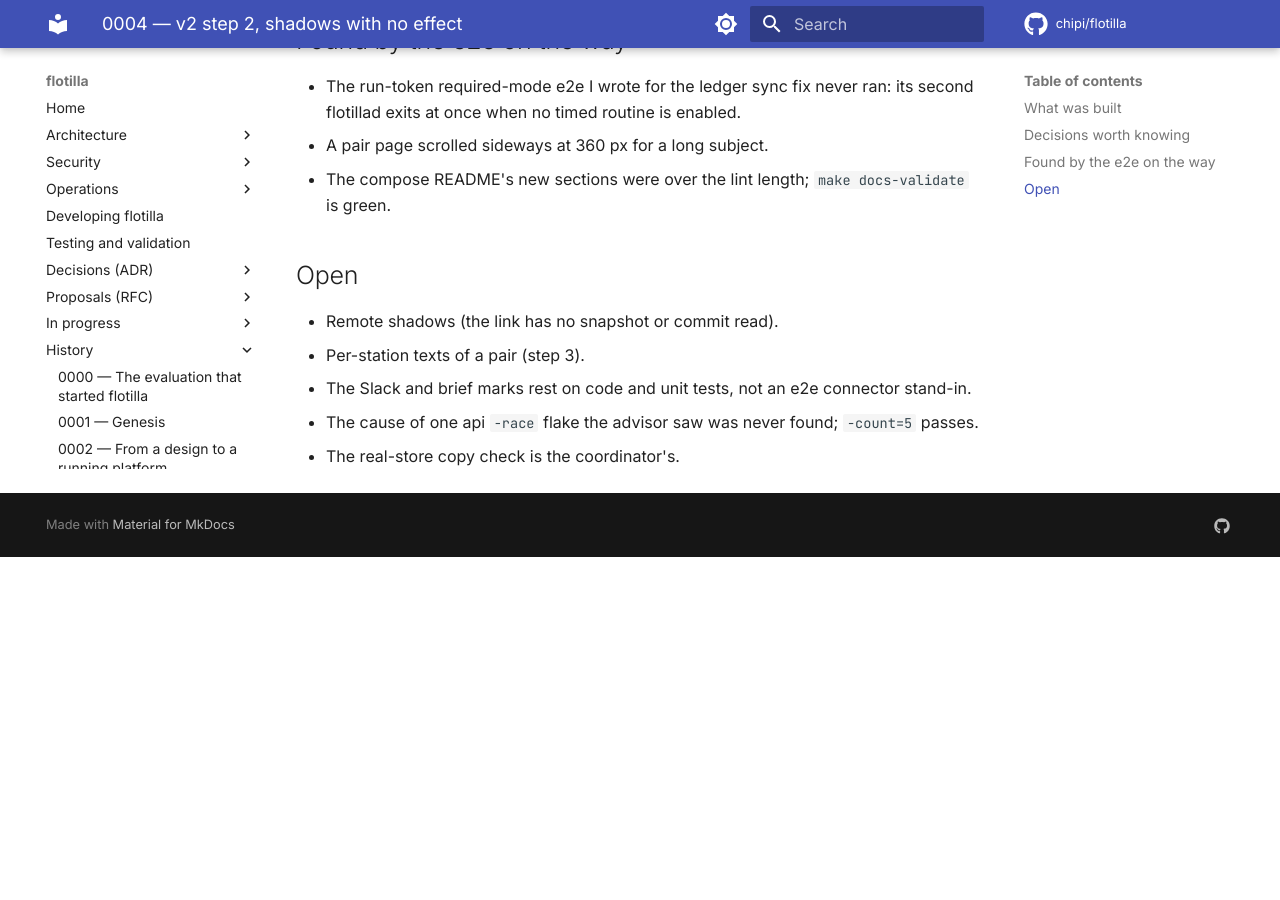
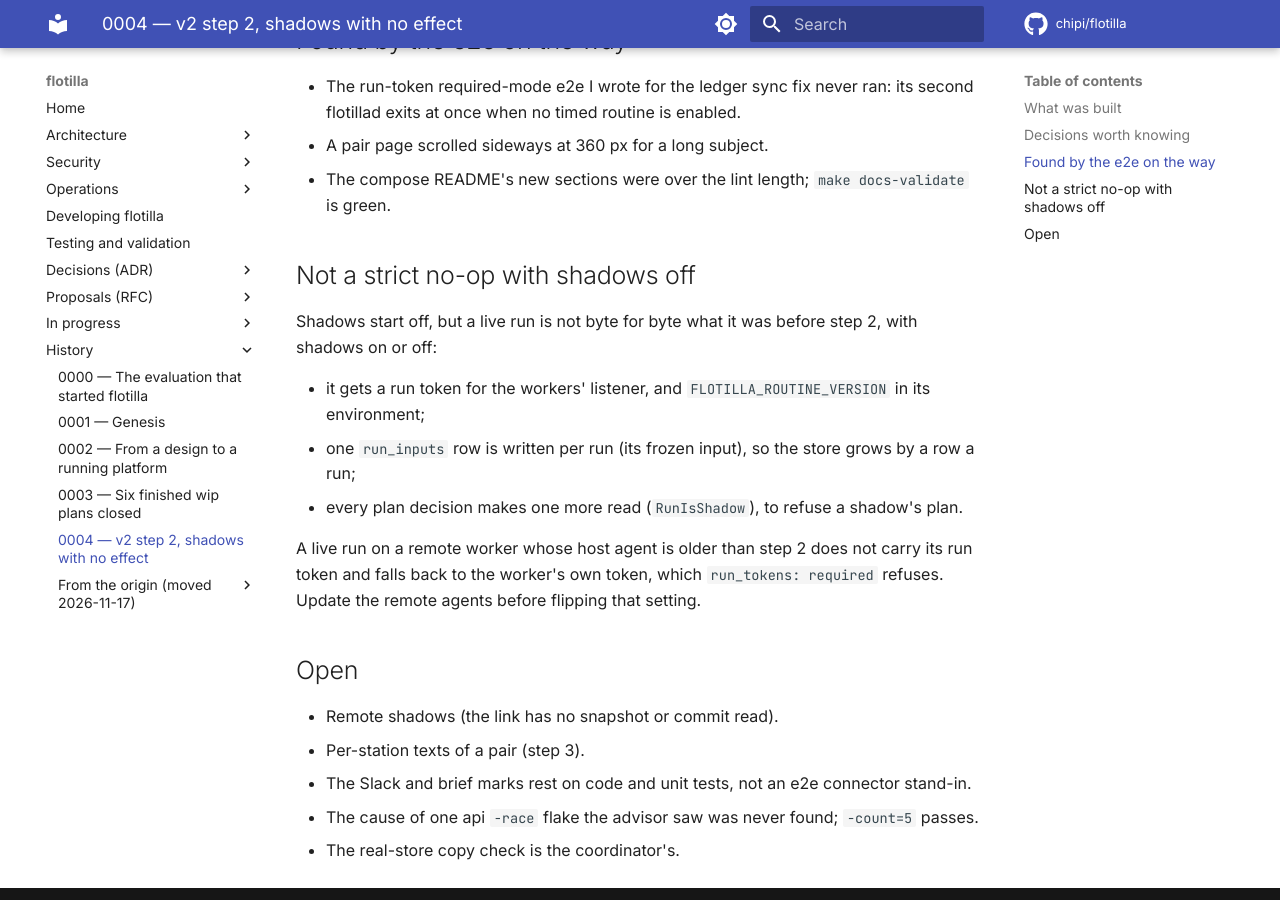
Before and after one commit to chipi/flotilla, an MkDocs documentation site: the page built from docs/history/0004-v2-step-2-shadows.md, in a window 1280 px wide and 900 px high, scrolled down 1671 px. Built offline with MkDocs 1.6.1 and Material for MkDocs 9.7.7, drawn with Linux system fonts in a browser that asks for light colours; comment, search, counter and statistics services are not loaded; before the commit the page ends 2228 px from its top, so only the background shows below that.

Commit message:
docs: step 2 with shadows off is not a strict no-op; remote live runs on an older agent fall back to the worker token (advisor 5, 8)
Co-Authored-By: Claude Sonnet 5.5 <noreply@anthropic.com>
Claude-Session: https://claude.ai/code/session_014cvkLAigNFv18xzZ24LL9i

```diff
--- a/docs/history/0004-v2-step-2-shadows.md
+++ b/docs/history/0004-v2-step-2-shadows.md
@@ -45,6 +45,19 @@ pushed. Design: [v2 design](../wip/v2-design.md) section 4, decided in
 - A pair page scrolled sideways at 360 px for a long subject.
 - The compose README's new sections were over the lint length; `make docs-validate` is green.
 
+## Not a strict no-op with shadows off
+
+Shadows start off, but a live run is not byte for byte what it was before step 2, with shadows on
+or off:
+
+- it gets a run token for the workers' listener, and `FLOTILLA_ROUTINE_VERSION` in its environment;
+- one `run_inputs` row is written per run (its frozen input), so the store grows by a row a run;
+- every plan decision makes one more read (`RunIsShadow`), to refuse a shadow's plan.
+
+A live run on a remote worker whose host agent is older than step 2 does not carry its run token
+and falls back to the worker's own token, which `run_tokens: required` refuses. Update the remote
+agents before flipping that setting.
+
 ## Open
 
 - Remote shadows (the link has no snapshot or commit read).
--- a/docs/wip/v2-design.md
+++ b/docs/wip/v2-design.md
@@ -9,7 +9,11 @@ A new version runs in shadow beside the live one without any effect on the syste
 and goes live on the operator's word; if it turns out wrong, the operator rolls back. Every routine
 moves to this format; a routine that calls no model has versions and no stations.
 
-**Status: the spec is done (2026-11-18); steps 1 and 2 built.** Reviewed in five rounds by an
+**Status: the spec is done (2026-11-18); steps 1 and 2 built.** (Step 2 with shadows off is not a
+strict no-op for a live run: a run token, `FLOTILLA_ROUTINE_VERSION`, one `run_inputs` row per run
+and one `RunIsShadow` read per plan decision; a live run on a remote worker older than step 2 falls
+back to the worker token, which `run_tokens: required` refuses. See
+[history 0004](../history/0004-v2-step-2-shadows.md).) Reviewed in five rounds by an
 advisor and by
 the installation's fleet session; both gave GO on this text, and on section 6 (evaluation), agreed
 with eval-harness. It is [ADR-0020](../adr/ADR-0020-routine-versions-stations-harnesses.md); step 1
--- a/llms.txt
+++ b/llms.txt
@@ -146,6 +146,7 @@ This file is generated by scripts/llms_txt.py from llms.config.json; `make llms-
 - [0001 — Genesis](docs/history/0001-genesis.md): The operator brought an architecture brief for a "local-first SEO intelligence" system built on Hermes Agent, and asked …
 - [0002 — From a design to a running platform (2026-11-08 to 2026-11-17)](docs/history/0002-design-to-running-platform.md): The genesis entry (0001) ends with flotilla as a design.
 - [0003 — Six finished wip plans closed (2026-11-17)](docs/history/0003-wip-notes-closed.md): Still open in `docs/wip/`: the vision plan (the MVP), pipeline v1 (its gate), the UI plans (mockup parity, the next UI …
+- [0004 — v2 step 2: shadows with no effect (2026-11-19)](docs/history/0004-v2-step-2-shadows.md)
 - [Bugfix phase B: handover brief](docs/wip/bugfix-phase-b-brief.md): Written 2026-11-16 for the agent that takes phase B.
 - [Six generic example fleets](docs/wip/example-fleets-plan.md): The operator, 2026-11-17: flotilla's `fleets/` must be generic examples, not the operator's fleets with placeholders.
 - [Pipeline v1 plan: cases, policy and the first write, in shadow](docs/wip/pipeline-v1-plan.md): started 2026-11-13. One chain, one host, one write, in shadow.
```
